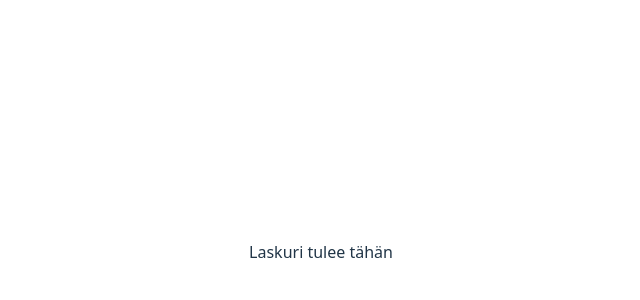
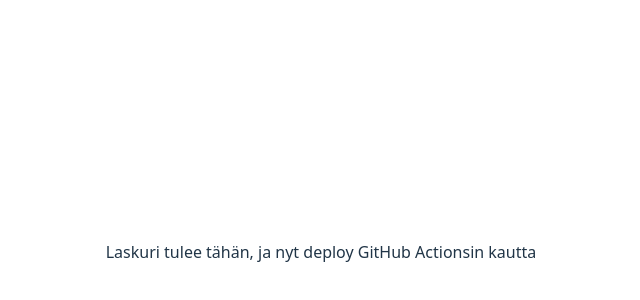
Before and after one commit to sasupa/alvlaskuri, a React (Vite) app: page / in a window 1280 px wide. Shown: the part 148-448 px from the top of the page, without its empty margins (319-959 px from the left). Built offline with nearby package versions, Linux system fonts and the light colour scheme.

Commit message:
Add GitHub Actions deployment workflow

```diff
--- a/src/App.jsx
+++ b/src/App.jsx
@@ -1,4 +1,3 @@
-import React from 'react'
 import { useState } from 'react'
 import Laskuri from './components/Laskuri'
 import './App.css'
--- a/src/components/Laskuri.jsx
+++ b/src/components/Laskuri.jsx
@@ -1,9 +1,7 @@
-import React from 'react'
-
 const laskuri = () => {
   return (
     <div>
-      <p>Laskuri tulee tähän</p>
+      <p>Laskuri tulee tähän, ja nyt deploy GitHub Actionsin kautta</p>
     </div>
   )
 }
```
Also changed, not shown: 2 other files (tests, documents, lock files or other folders).
